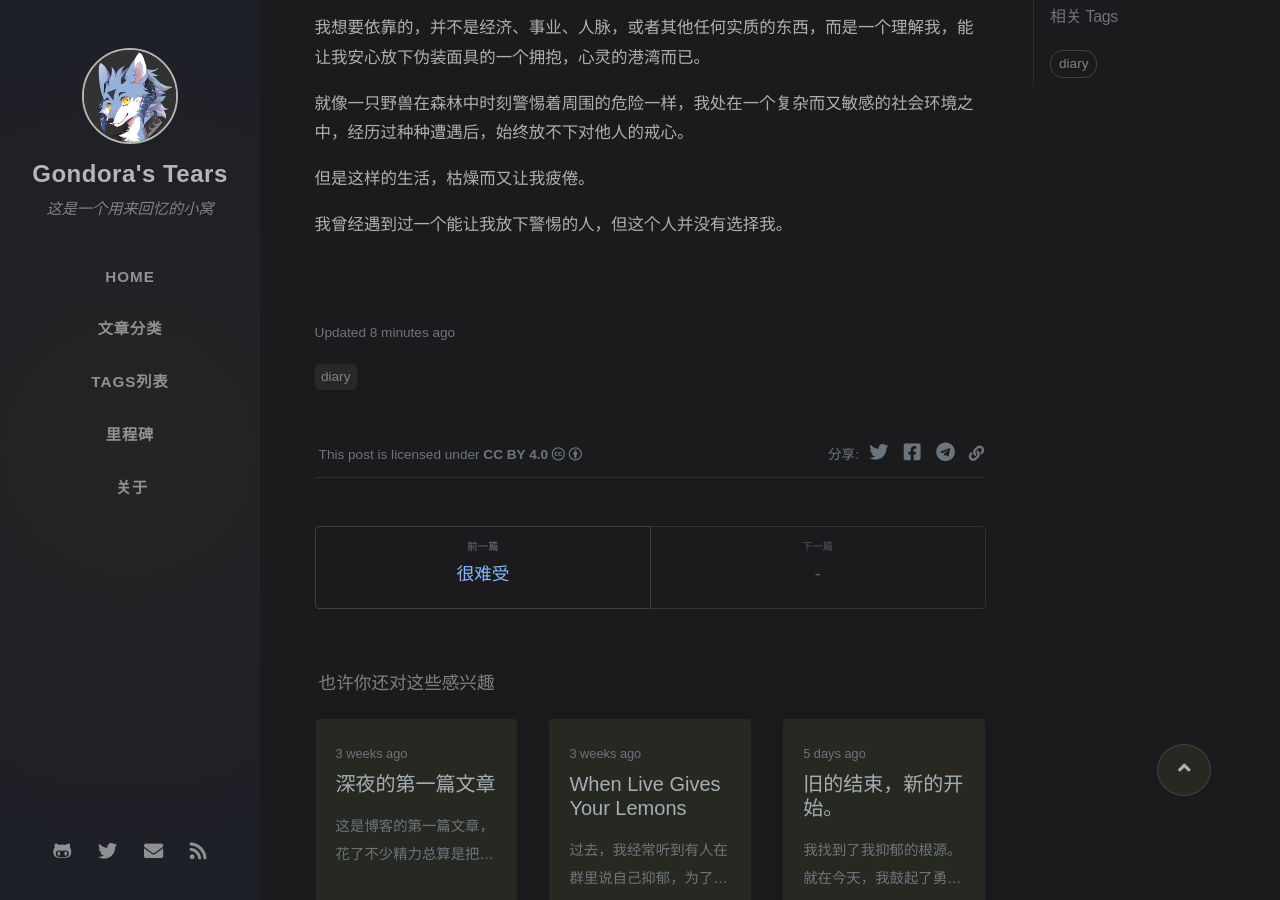
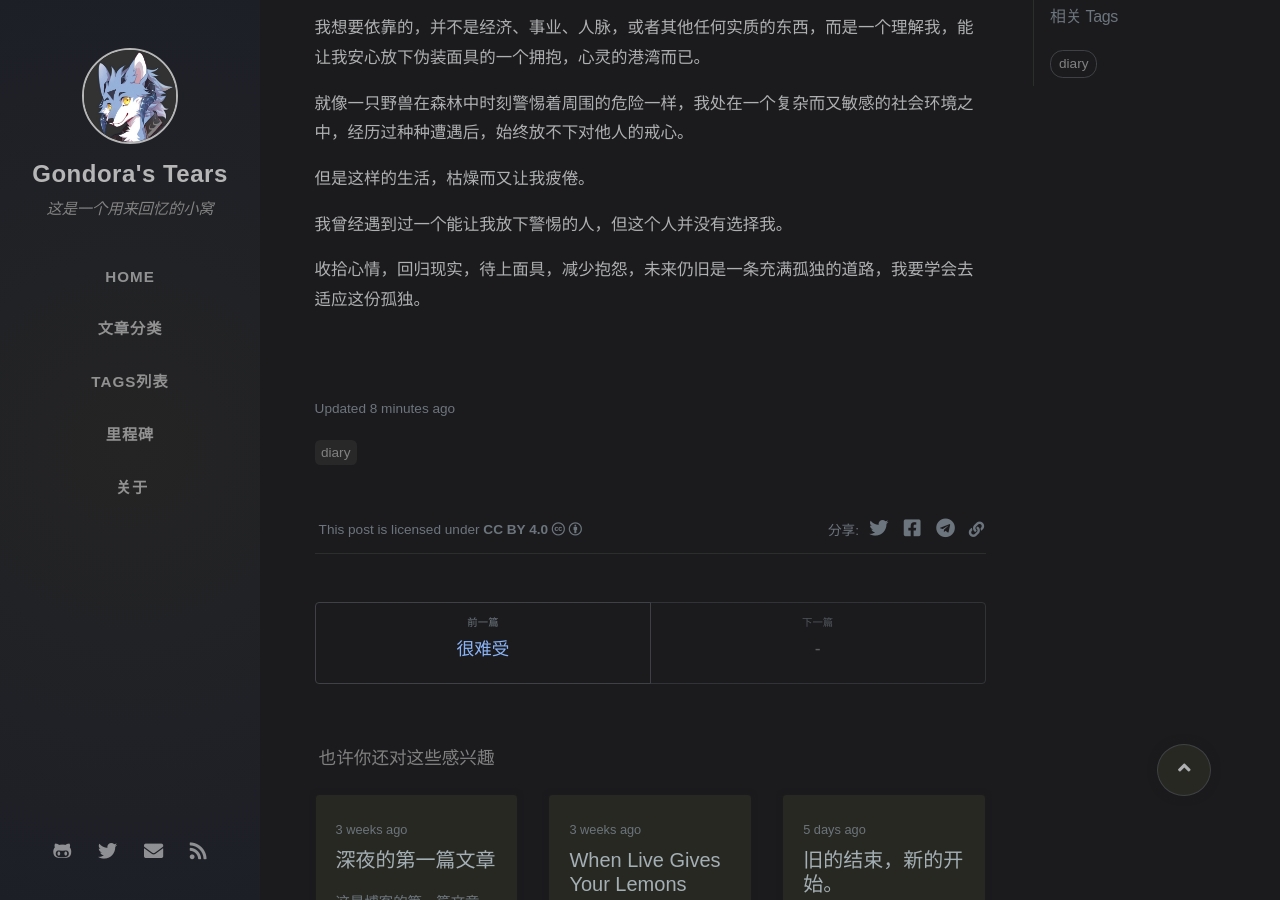
Before and after one commit to nibelun/nibelun.github.io, a Jekyll site: the page built from _posts/2020-04-14-lonely.md, in a window 1280 px wide and 900 px high, scrolled down 352 px. Built offline with Jekyll 4.4.1, drawn with Linux system fonts in a browser that asks for light colours; nearby versions of some CDN libraries; some web fonts are replaced; comment, search, counter and statistics services are not loaded.

Commit message:
modify diary

```diff
--- a/_posts/2020-04-14-lonely.md
+++ b/_posts/2020-04-14-lonely.md
@@ -21,3 +21,5 @@ seo:
 但是这样的生活，枯燥而又让我疲倦。
 
 我曾经遇到过一个能让我放下警惕的人，但这个人并没有选择我。
+
+收拾心情，回归现实，待上面具，减少抱怨，未来仍旧是一条充满孤独的道路，我要学会去适应这份孤独。
```
